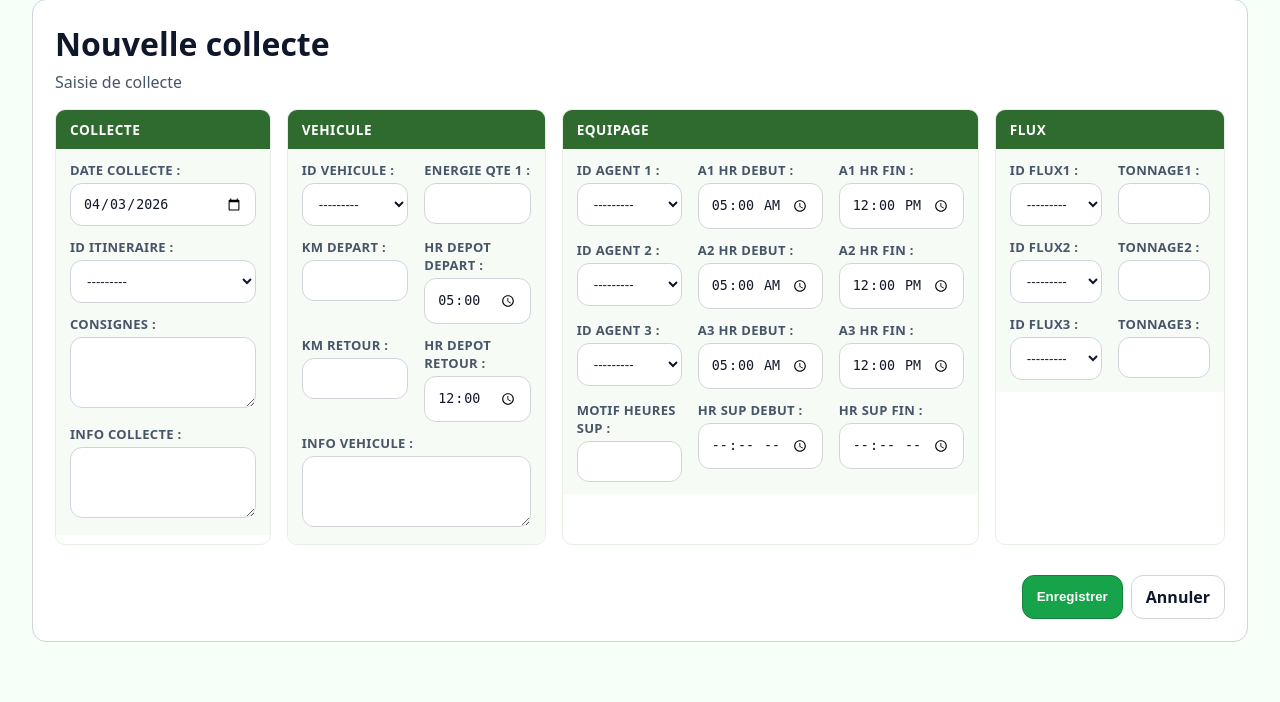
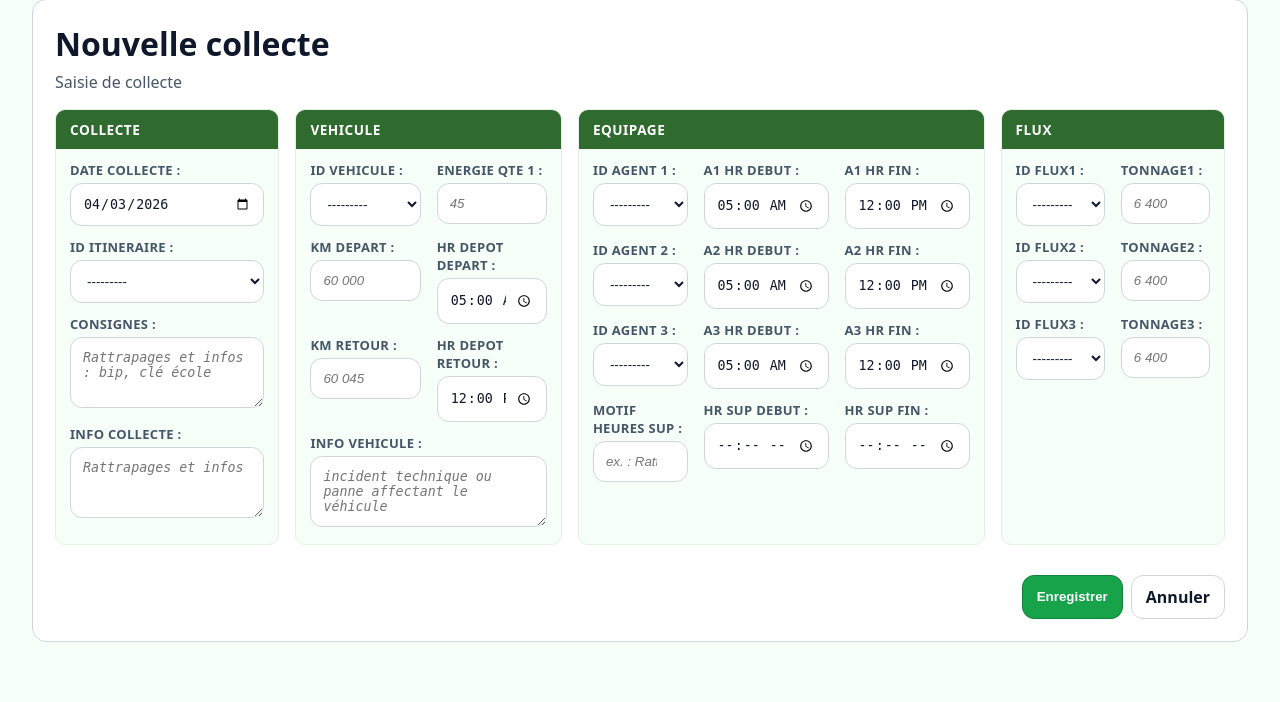
Before and after one commit to dojo360-git/gestom_django, a Django app: page /collectes/nouveau/ in a window 1280 px wide. Shown: the part 116-818 px from the top of the page. Run offline with Django 5.2, Linux system fonts and the light colour scheme; the visitor is signed in with stand-in values (Sample User, id 1); data that the repository does not hold is empty; parts of the project's set-up code (start-up, migrations or seed data) failed here and were passed over.

Commit message:
20260403 0949

```diff
--- a/core/forms.py
+++ b/core/forms.py
@@ -133,16 +133,23 @@ class CollecteForm(forms.ModelForm):
             "hr_sup_fin": forms.TimeInput(attrs={"type": "time"}),
             "hr_depot_depart": forms.TimeInput(attrs={"type": "time"}),
             "hr_depot_retour": forms.TimeInput(attrs={"type": "time"}),
-            "motif_heures_sup": forms.TextInput(attrs={"autocomplete": "off"}),
-            "km_depart": forms.TextInput(attrs={"inputmode": "numeric", "autocomplete": "off"}),
-            "km_retour": forms.TextInput(attrs={"inputmode": "numeric", "autocomplete": "off"}),
-            "tonnage1": forms.TextInput(attrs={"inputmode": "numeric", "autocomplete": "off"}),
-            "tonnage2": forms.TextInput(attrs={"inputmode": "numeric", "autocomplete": "off"}),
-            "tonnage3": forms.TextInput(attrs={"inputmode": "numeric", "autocomplete": "off"}),
-            "energie_qte_1": forms.TextInput(attrs={"inputmode": "numeric", "autocomplete": "off"}),
+            "motif_heures_sup": forms.TextInput(
+                attrs={
+                    "autocomplete": "off",
+                    "list": "motif-heures-sup-options",
+                    "placeholder": "ex. : Rattrapages",
+                }
+            ),
+            "km_retour": forms.TextInput(attrs={"inputmode": "numeric", "autocomplete": "off", "placeholder": "60 045"}),
+            "tonnage1": forms.TextInput(attrs={"inputmode": "numeric", "autocomplete": "off", "placeholder": "6 400"}),
+            "tonnage2": forms.TextInput(attrs={"inputmode": "numeric", "autocomplete": "off", "placeholder": "6 400"}),
+            "tonnage3": forms.TextInput(attrs={"inputmode": "numeric", "autocomplete": "off", "placeholder": "6 400"}),
+            "energie_qte_1": forms.TextInput(attrs={"inputmode": "numeric", "autocomplete": "off", "placeholder": "45"}),
+            "km_depart": forms.TextInput(attrs={"inputmode": "numeric", "autocomplete": "off", "placeholder": "60 000"}),
             "consignes": forms.Textarea(
                 attrs={
                     "autocomplete": "off",
+                    "placeholder": "Rattrapages et infos : bip, clé école",
                     "rows": 3,
                     "style": "resize: vertical;",
                 }
@@ -150,6 +157,7 @@ class CollecteForm(forms.ModelForm):
             "info_vehicule": forms.Textarea(
                 attrs={
                     "autocomplete": "off",
+                    "placeholder": "incident technique ou panne affectant le véhicule",
                     "rows": 3,
                     "style": "resize: vertical;",
                 }
@@ -157,6 +165,7 @@ class CollecteForm(forms.ModelForm):
             "info_collecte": forms.Textarea(
                 attrs={
                     "autocomplete": "off",
+                    "placeholder": "Rattrapages et infos",
                     "rows": 3,
                     "style": "resize: vertical;",
                 }
--- a/core/templates/core/collecte_form.html
+++ b/core/templates/core/collecte_form.html
@@ -18,7 +18,7 @@
         border-radius: 10px;
         margin: 0;
         overflow: hidden;
-        background: #ffffff;
+        background: var(--bg);
       }
       .collecte-form .collecte-level1 {
         display: grid;
@@ -30,7 +30,7 @@
         grid-template-columns: minmax(0, 0.8fr) minmax(0, 1.1fr) minmax(0, 1.1fr);
       }
       .collecte-form .collecte-level1.four-cols {
-        grid-template-columns: minmax(0, 0.75fr) minmax(0, 0.9fr) minmax(0, 1.45fr) minmax(0, 0.8fr);
+        grid-template-columns: minmax(220px, 0.8fr) minmax(240px, 0.95fr) minmax(320px, 1.45fr) minmax(220px, 0.8fr);
       }
       .collecte-form .collecte-level1.single {
         grid-template-columns: 1fr;
@@ -46,7 +46,6 @@
       }
       .collecte-form .section-body {
         padding: 12px 14px;
-        background: #f7fbf6;
       }
       .collecte-form .grid-2 {
         display: grid;
@@ -83,6 +82,10 @@
       .collecte-form select,
       .collecte-form textarea {
         width: 100%;
+      }
+      .collecte-form input::placeholder,
+      .collecte-form textarea::placeholder {
+        font-style: italic;
       }
       .collecte-form .thin {
         max-width: 160px;
@@ -226,6 +229,13 @@
             <div class="field">
               {{ form.motif_heures_sup.label_tag }}
               {{ form.motif_heures_sup }}
+              <datalist id="motif-heures-sup-options">
+                <option value="Renfort"></option>
+                <option value="Remplacement"></option>
+                <option value="Rattrapage"></option>
+                <option value="Manifestation"></option>
+                <option value="GDV"></option>
+              </datalist>
               {{ form.motif_heures_sup.errors }}
             </div>
             <div class="field">
```
